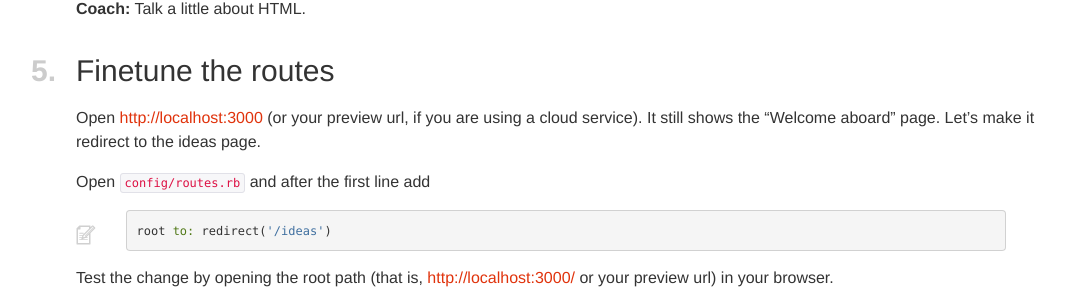
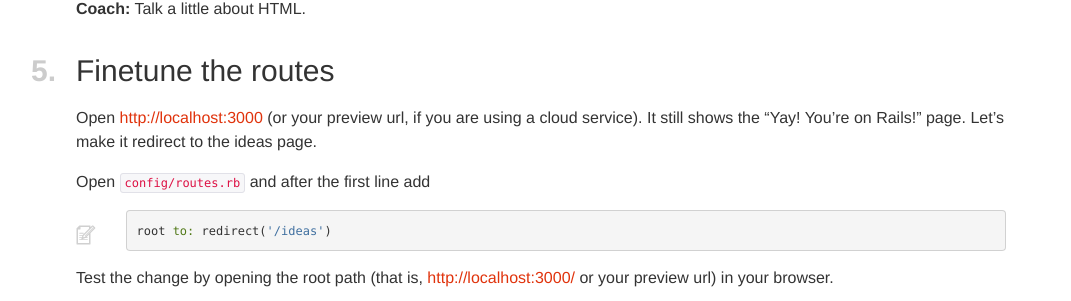
Before and after one commit to railsgirls/guides.railsgirls.com, a Jekyll site: the page built from _posts/2012-04-18-app.markdown, in a window 1280 px wide and 900 px high, scrolled down 5696 px. Shown: the part 151-452 px from the top of the window, without its empty margins (9-1080 px from the left). Built offline with Jekyll 4.4.1, drawn with Linux system fonts in a browser that asks for light colours; nearby versions of some CDN libraries; some of the changed text lies outside the part shown.

Commit message:
Update the mention of the Rails welcome page

```diff
--- a/_posts/2012-04-18-app.markdown
+++ b/_posts/2012-04-18-app.markdown
@@ -132,7 +132,7 @@
 
 Open <http://localhost:3000> in your browser. If you are using a cloud service (e.g. Codenvy), use its preview functionality instead (see [installation guide](/install#using-a-cloud-service) for details).
 
-You should see "Welcome aboard" page, which means that the generation of your new app worked correctly.
+You should see a page with the Rails logo and the heading "Yay! You’re on Rails!", which means that your Rails app is up and running.
 
 Notice in this window the command prompt is not visible because you are now in the Rails server, the command prompt looks like this:
 
@@ -357,7 +357,7 @@
 
 ## *5.*Finetune the routes
 
-Open <http://localhost:3000> (or your preview url, if you are using a cloud service). It still shows the "Welcome aboard" page. Let's make it redirect to the ideas page.
+Open <http://localhost:3000> (or your preview url, if you are using a cloud service). It still shows the "Yay! You’re on Rails!" page. Let's make it redirect to the ideas page.
 
 Open `config/routes.rb` and after the first line add
 
```
